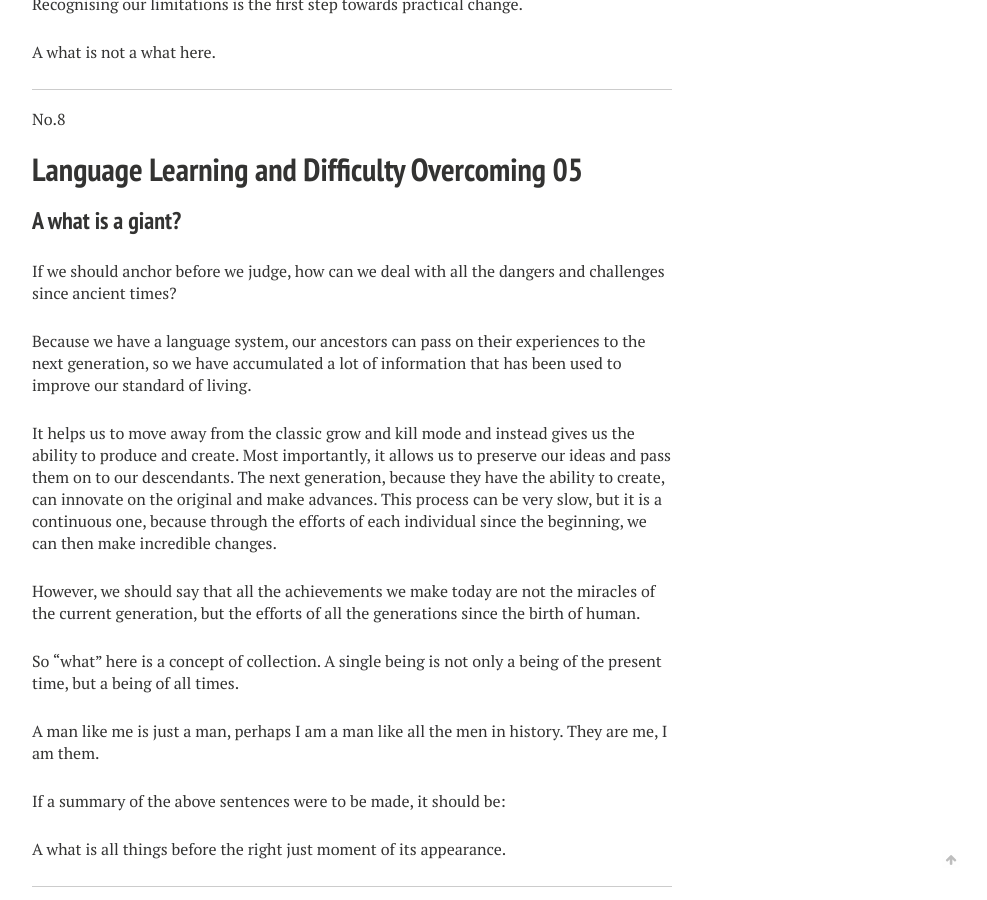
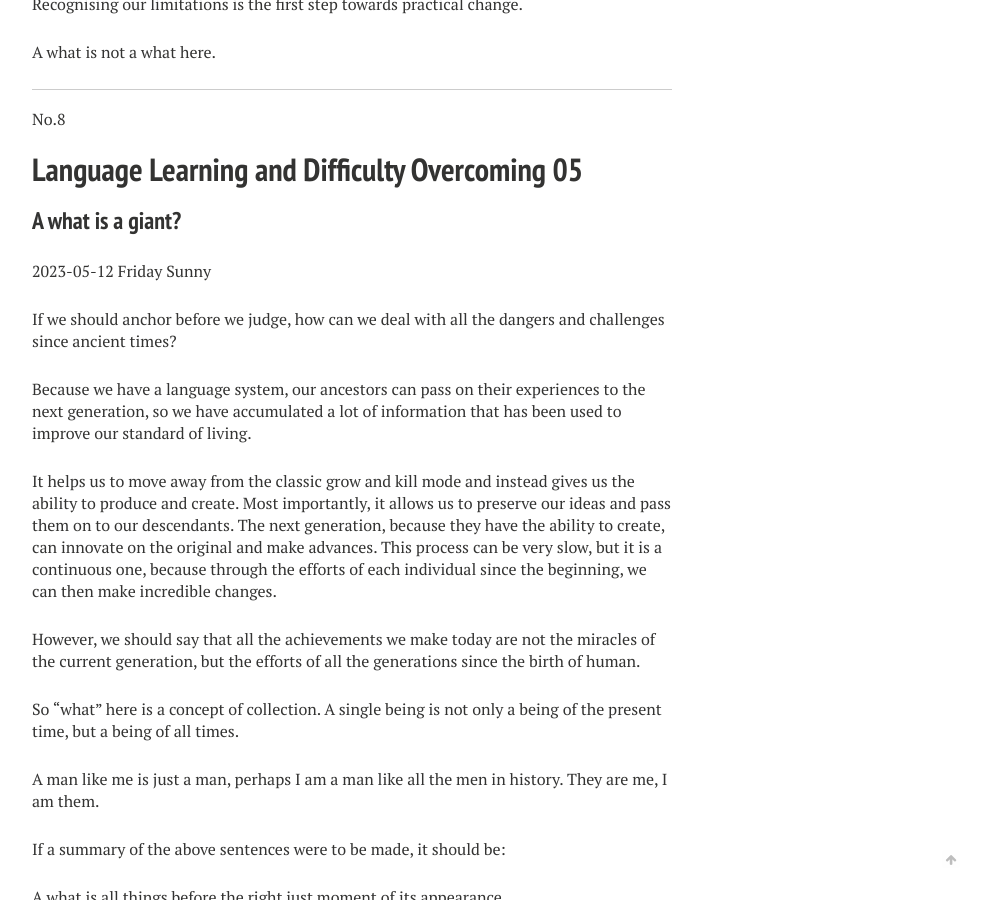
Before and after one commit to jarynzhang/jarynzhang.github.io, a Jekyll site: the page built from _posts/2023-01-01-未单发文章存档02.md, in a window 1280 px wide and 900 px high, scrolled down 16396 px. Shown: the whole window, without its empty margins (288-1275 px from the left). Built offline with Jekyll 4.4.1, drawn with Linux system fonts in a browser that asks for light colours; nearby versions of some CDN libraries; our own code applies the rules of GitHub Pages for plain Markdown files.

Commit message:
english LD

```diff
--- a/_posts/2023-01-01-未单发文章存档02.md
+++ b/_posts/2023-01-01-未单发文章存档02.md
@@ -563,6 +563,10 @@ No.8
 
 
 
+2023-05-12  Friday Sunny
+
+
+
 If we should anchor before we judge, how can we deal with all the dangers and challenges since ancient times?
 
 
```
Also changed, not shown: 1 other file.
